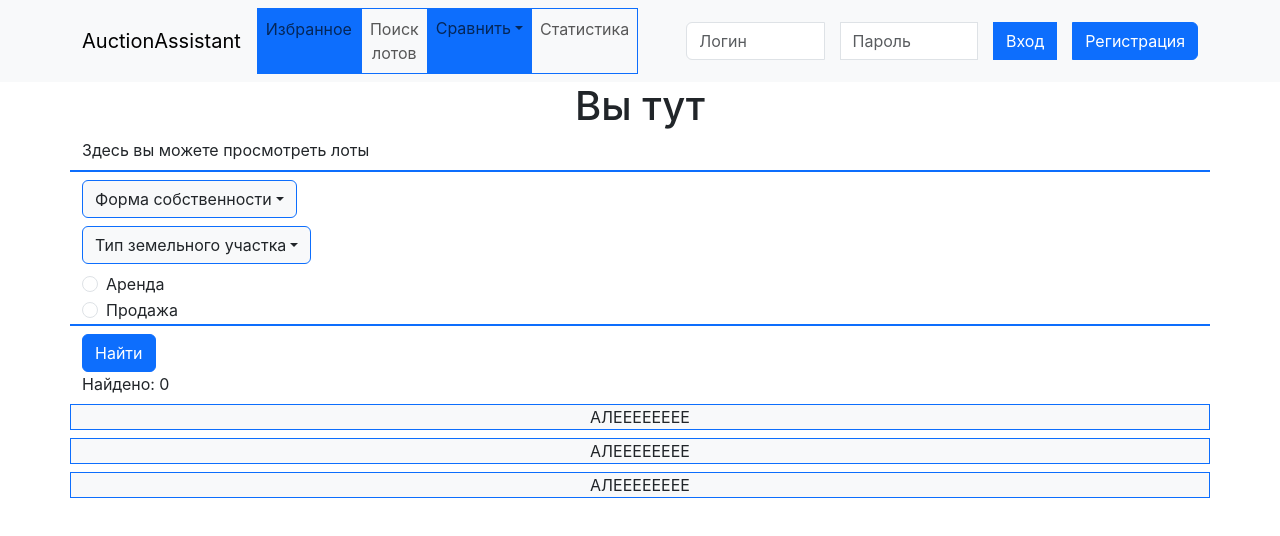
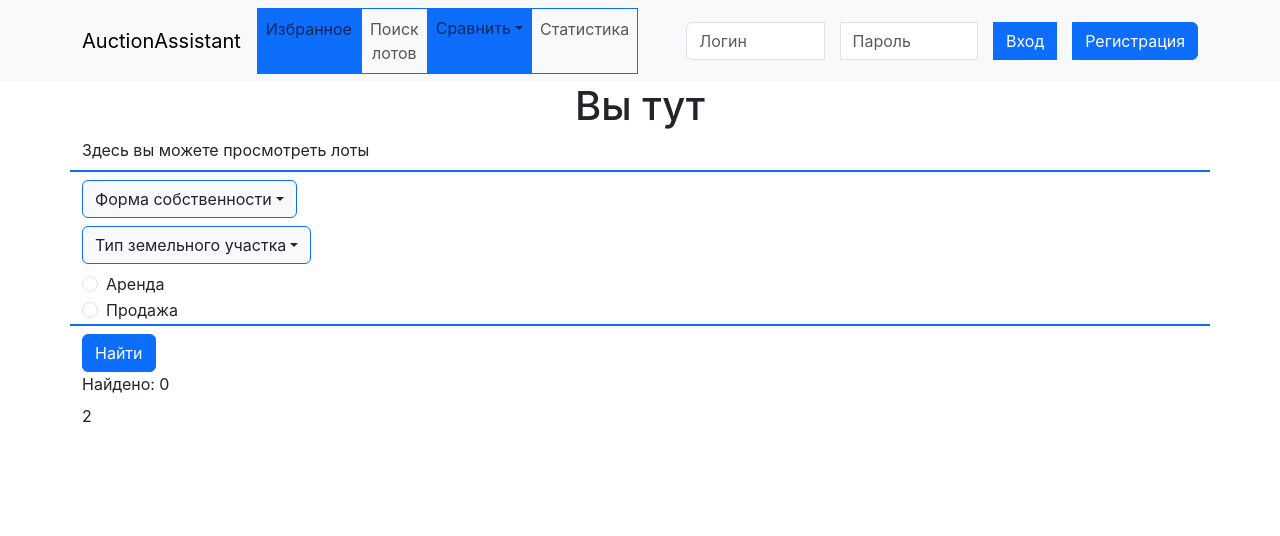
Before and after one commit to Karasiq1337/TorgiGov, a React (Create React App) app in the folder TorgiGov/auction_assistant/: page /search in a window 1280 px wide. Shown: the top 536 px of the page. Built offline with nearby package versions, Linux system fonts and the light colour scheme.

Commit message:
PDASDASDSAD

```diff
--- a/TorgiGov/auction_assistant/src/Menu/Torgi/Torgi.tsx
+++ b/TorgiGov/auction_assistant/src/Menu/Torgi/Torgi.tsx
@@ -14,6 +14,10 @@ export function Torgi() {
     const forms = ['Государственная (неразграниченная) собственность', 'Иная собственность', 'Собственность субъектов РФ']
     const type = ['Земли сельскохозяйственного назначения', 'Земли населенных пунктов']
     const count = 0;
+    const lotProp : LotProps = {Area: 2, Address: "Мойхуй дом 3", Type: TorgiType.Rent, AuctionStep: 500, Deposit: 1000,
+    Platform: "Калич.ру", State: TorgiState.Published, StartCost: 100, StartDate: new Date('12.02.2003'),
+    EndDate: new Date('12.12.2012'), Link: 'arti.rus', PropertyType: PropertyType.AgriculturalLand,
+        Izveshenie: '[eqqewqeqwe', RFSubject: "Рспублика пидорасов", Id: '228'}
 
     return(
         <Form>
@@ -45,15 +49,7 @@ export function Torgi() {
                     <Form.Label сlassName={"text-center"}>Найдено: {count} </Form.Label>
                 </Row>
                 <FormGroup>
-                    <Row>
-                        <Form.Label expand={"lg"} className={"text-center border border-primary bg-body-tertiary"}>АЛЕЕЕЕЕЕЕЕ</Form.Label>
-                    </Row>
-                    <Row>
-                        <Form.Label expand={"lg"} className={"text-center border border-primary bg-body-tertiary"}>АЛЕЕЕЕЕЕЕЕ</Form.Label>
-                    </Row>
-                    <Row>
-                        <Form.Label expand={"lg"} className={"text-center border border-primary bg-body-tertiary"}>АЛЕЕЕЕЕЕЕЕ</Form.Label>
-                    </Row>
+                    <Lot{...lotProp}></Lot>
                 </FormGroup>
             </Container>
         </Form>
@@ -78,3 +74,43 @@ function DropDownButton(labels : string[], initialLabel : string){
         </Dropdown>
     )
 }
+
+
+export enum TorgiType{
+    Rent = 0,
+    Sale = 1,
+}
+
+export enum TorgiState{
+    Published,
+    ApplicationAcceptance,
+}
+
+export enum PropertyType{
+    AgriculturalLand,
+    SettlementsLands,
+}
+
+export interface LotProps{
+ Id : string | null,
+ Type : TorgiType | null,
+ Platform : string | null,
+ Izveshenie : string | null,
+ State : TorgiState | null,
+ Link : string | null,
+ StartDate : Date | null,
+ EndDate : Date | null,
+ RFSubject : string | null,
+ Address : string | null,
+ Deposit : number | null,
+ AuctionStep : number | null,
+ StartCost : number | null,
+ PropertyType : PropertyType | null,
+ Area : number | null,
+}
+
+const Lot = ( props : LotProps) =>{
+    return(
+        <div>{props.Area}</div>
+    )
+}
```
